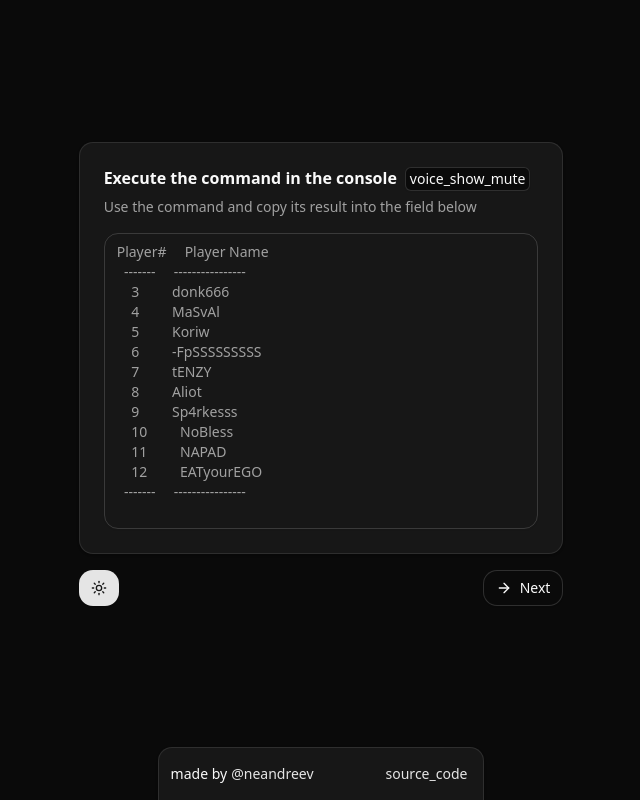
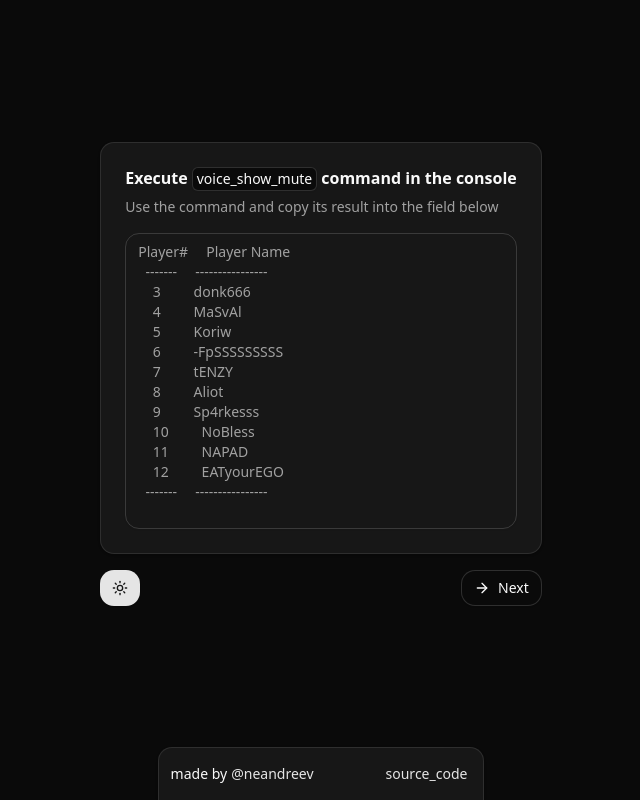
Before and after one commit to neandreev/CS2DemoVoices, a React (Vite) app: page / in a window 1280 px wide. Shown: the whole page, without its empty margins (319-959 px from the left). Built offline with nearby package versions, Linux system fonts and the light colour scheme.

Commit message:
Update i18n strings

```diff
--- a/src/components/PlayersInput.tsx
+++ b/src/components/PlayersInput.tsx
@@ -27,9 +27,10 @@ const PlayersInput = () => {
       <CardHeader>
         <CardTitle>
           {i18next.t('enterString')}
-          <Button variant="outline" className="px-1 h-6 mx-2 rounded-sm" onClick={copyCommand}>
+          <Button variant="outline" className="px-1 h-6 mx-1 rounded-sm" onClick={copyCommand}>
             voice_show_mute
           </Button>
+          {i18next.t('enterStringEnd')}
         </CardTitle>
         <CardDescription>{i18next.t('enterStringDesc')}</CardDescription>
       </CardHeader>
--- a/src/main.tsx
+++ b/src/main.tsx
@@ -19,7 +19,8 @@ i18next.use(LanguageDetector).init({
         again: 'Start again',
         back: 'Back',
         copied: 'The command has been copied',
-        enterString: 'Execute the command in the console',
+        enterString: 'Execute',
+        enterStringEnd: 'command in the console',
         enterStringDesc: 'Use the command and copy its result into the field below',
         selectPlayers: 'Select players',
         selectPlayersDesc: "Which players' voices do you want to hear in the demo?",
@@ -38,7 +39,8 @@ i18next.use(LanguageDetector).init({
         again: 'Начать заново',
         back: 'Назад',
         copied: 'Команда скопирована',
-        enterString: 'Выполни в консоли команду',
+        enterString: 'Выполни команду',
+        enterStringEnd: 'в консоли',
         enterStringDesc: 'Используй команду и скопируй результат в поле ниже',
         selectPlayers: 'Выбери игроков',
         selectPlayersDesc: 'Голоса этих игроков будут слышны в демо',
```
